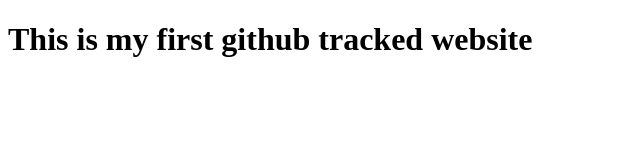
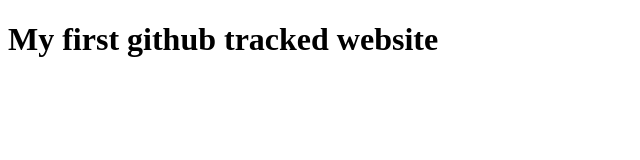
Before and after one commit to seb-faull/myFirstRepo, a plain HTML site: page index.html in a window 1280 px wide. Shown: the whole page, without its empty margins (0-640 px from the left). Drawn offline with Linux system fonts and the light colour scheme.

Commit message:
made another commit

```diff
--- a/index.html
+++ b/index.html
@@ -5,7 +5,7 @@
 </head>
 
 <body>
-	<h1>This is my first github tracked website</h1>
+	<h1>My first github tracked website</h1>
 
 </body>
 </html>
```
